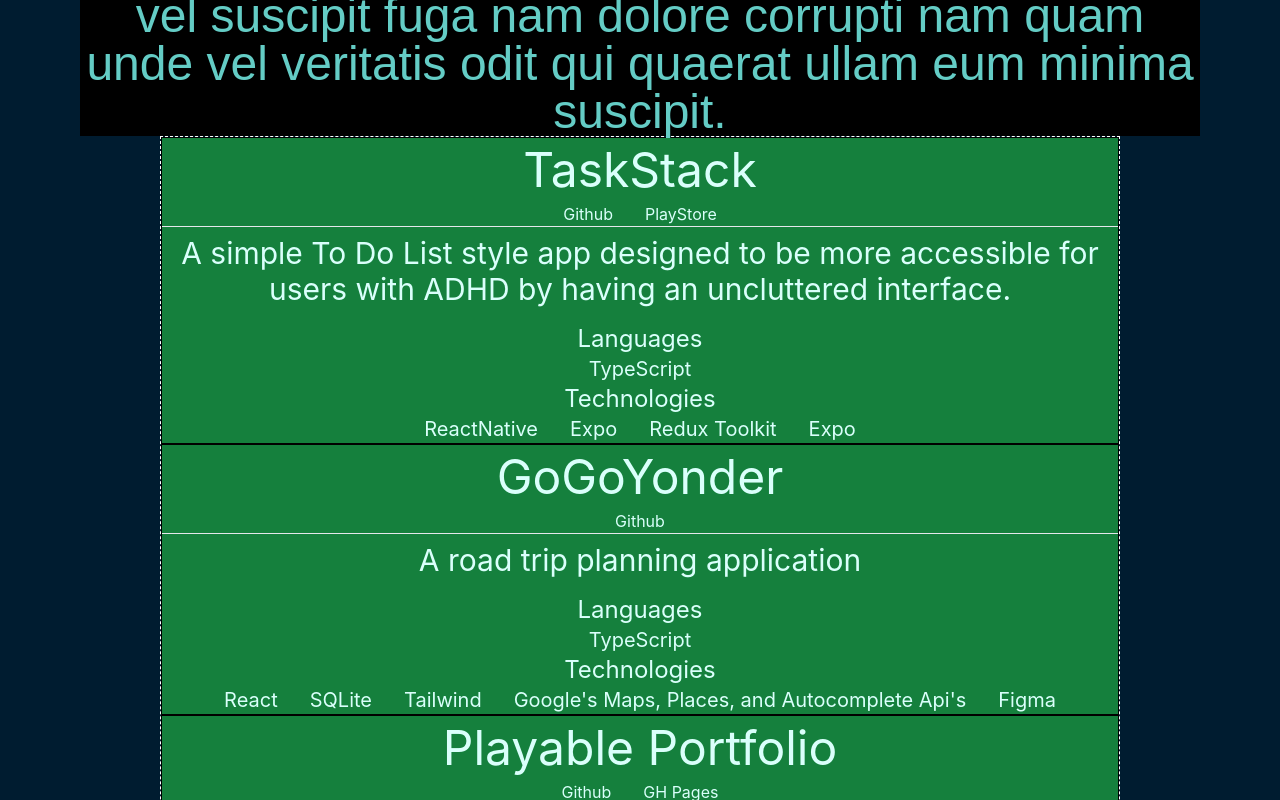
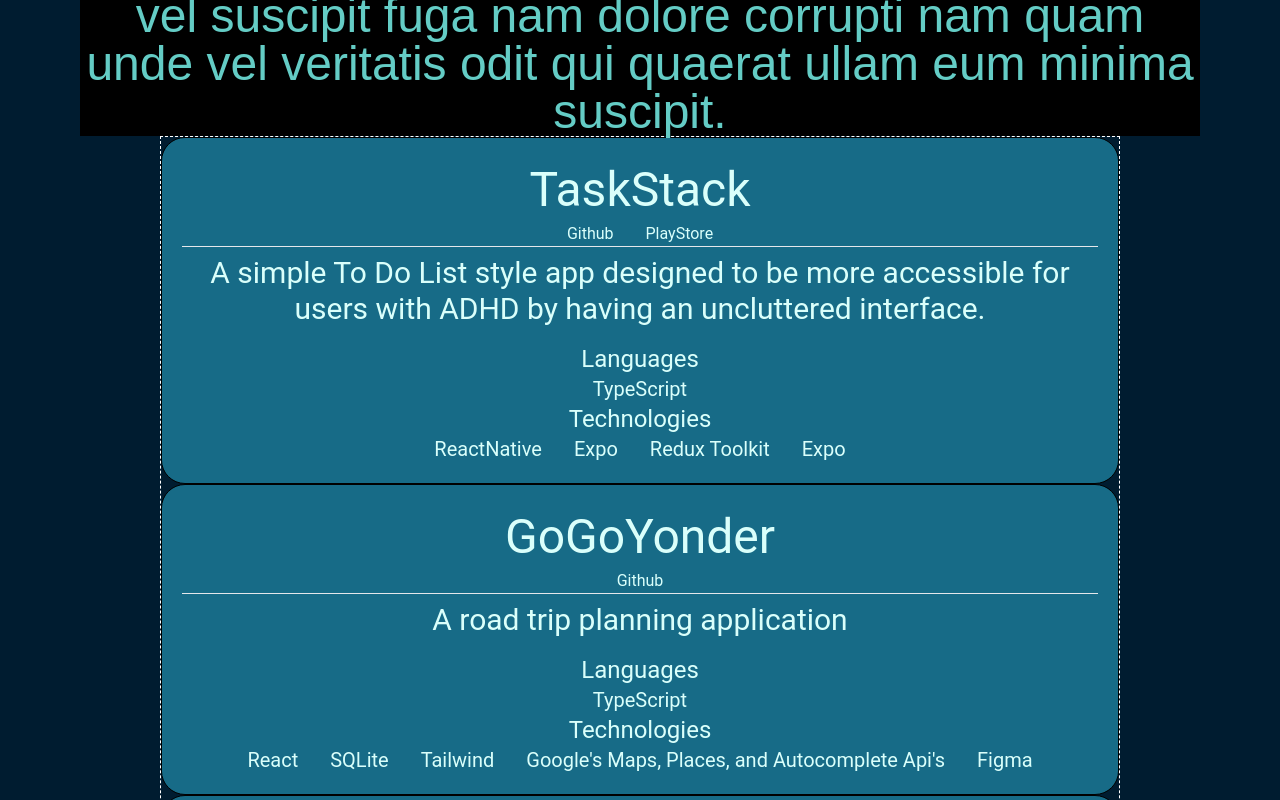
Before and after one commit to JLEWilson/PortfolioWebsite, a React (Create React App) app: page / in a window 1280 px wide. Shown: the part 620-1420 px from the top of the page. Built offline with nearby package versions, Linux system fonts and the light colour scheme; what tailwindcss-3d would draw is missing.

Commit message:
add new stylings, might change

```diff
--- a/src/components/project.tsx
+++ b/src/components/project.tsx
@@ -5,11 +5,17 @@
 
 type projectPropTypes = {
   repoData: repository
+  index: number
+  maxIndex: number
 }
 
 const Project = ({ repoData }: projectPropTypes) => {
   return (
-    <div className={join('bg-green-700 border-solid border-black border')}>
+    <div
+      className={join(
+        'bg-primary rounded-3xl p-5 border-solid font-Roboto border-black border snap-center ',
+      )}
+    >
       <Typography variant='h2' className={join('m-2')}>
         {repoData.name}
       </Typography>
```
